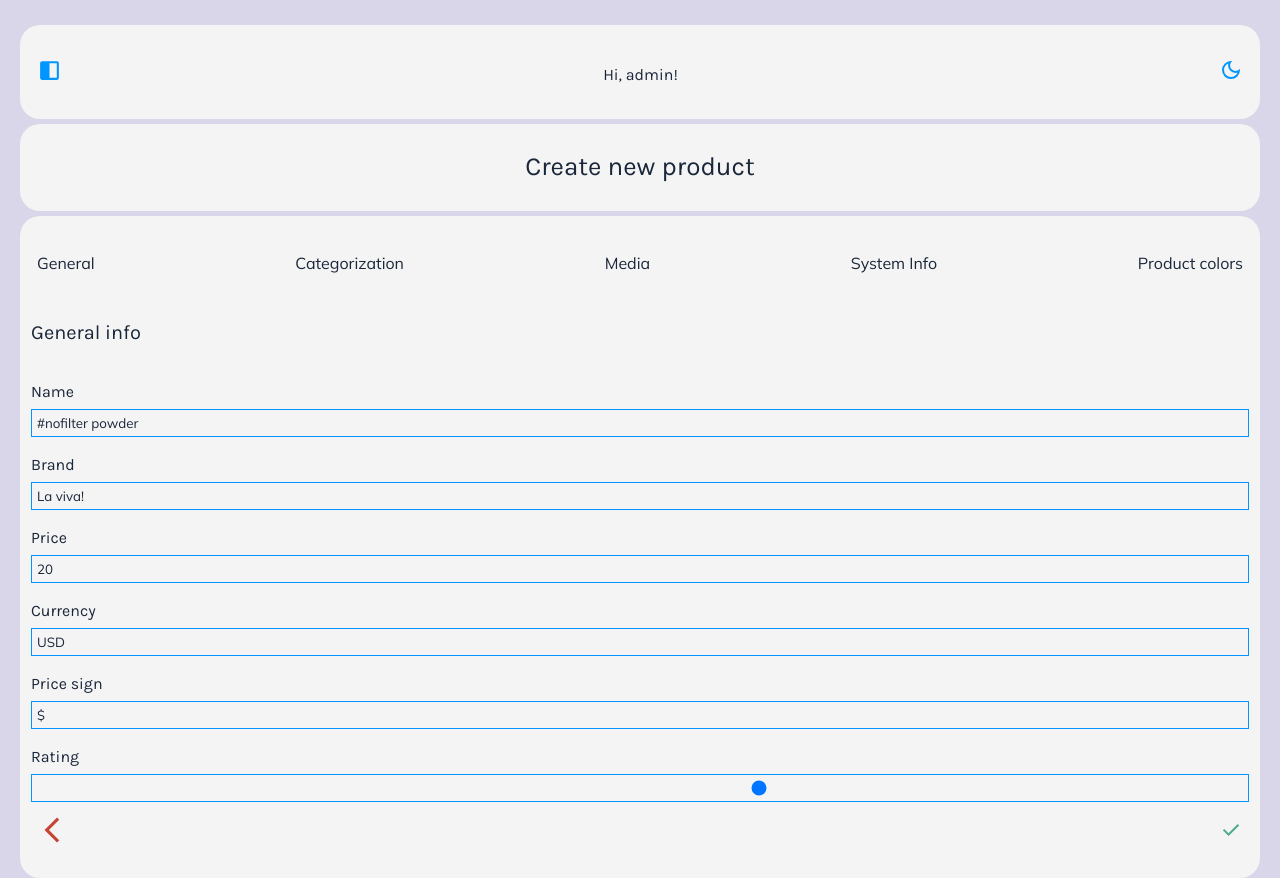
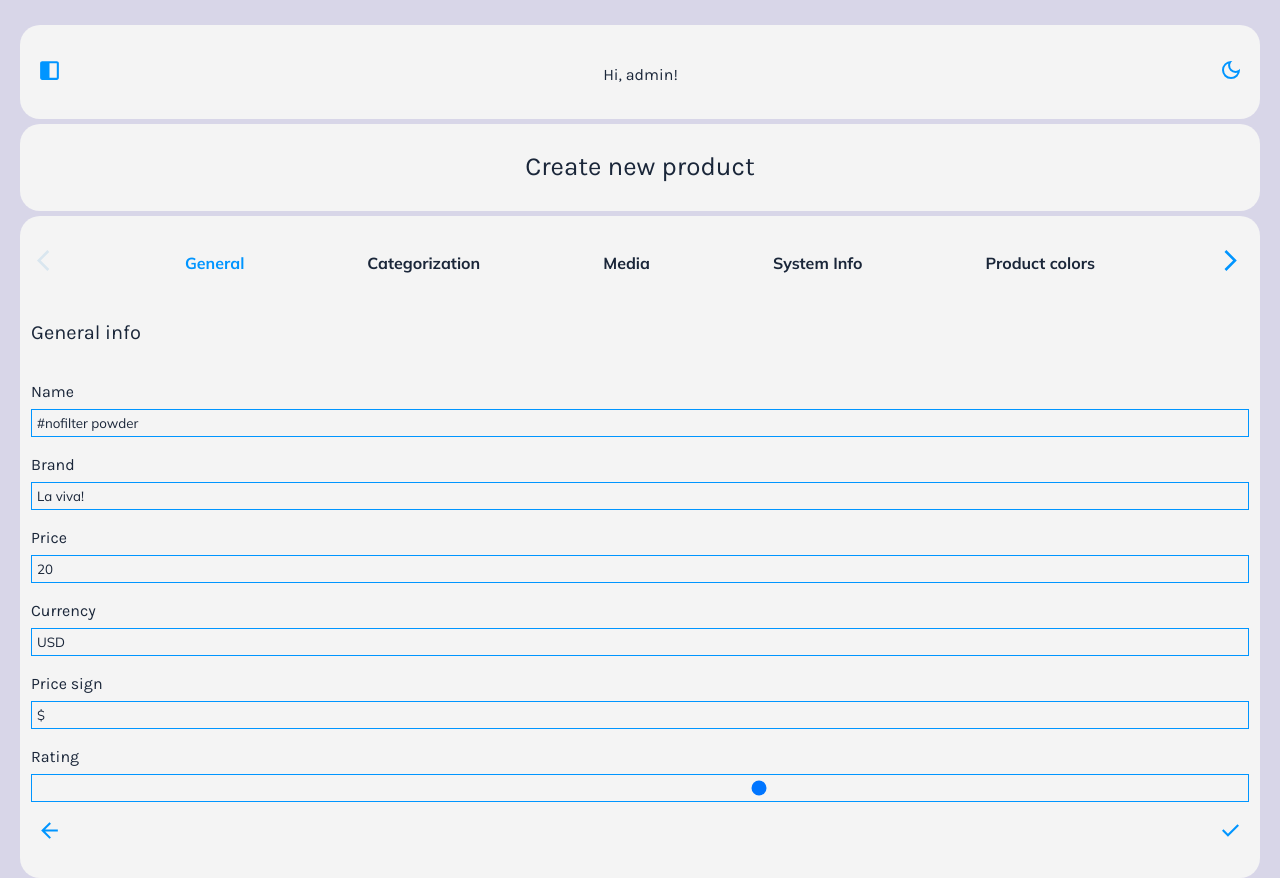
Before and after one commit to eugenia-vitinschii/Cosmetic-Shop-VueJS-PINIA, a Vue app in the folder frontend/: page /admin/add in a window 1280 px wide. Built offline with nearby package versions, Linux system fonts and the light colour scheme; data requests are answered from the project's data file.

Commit message:
refactor(AdminProductForm): implement next & prev buttons, add keep-alive and component :is

```diff
--- a/frontend/src/components/admin/AdminProductForm.vue
+++ b/frontend/src/components/admin/AdminProductForm.vue
@@ -2,12 +2,27 @@
 <div class="admin-product-form">
    <div class="admin-product-form__buttons">
       <button
+         class="admin-svg-button"
+         @click="prevTab"
+         :disabled="activeIndex === 0"
+      >
+         <svg xmlns="http://www.w3.org/2000/svg" viewBox="0 -960 960 960"><path d="M400-80 0-480l400-400 71 71-329 329 329 329-71 71Z"/></svg>
+      </button>
+      <button
          class="admin-body-text"
-         v-for="tab in tabs"
-         :key="tab.key"
-         @click="activeTab = tab.key"
+         v-for="(tab, i) in tabs"
+         :key="i"
+         :class="['tab-button', {active: activeIndex === i}]"
+         @click="activeIndex = i"
       >
-         {{ tab.label }}
+         {{ tab.label}}
+      </button>
+      <button
+         class="admin-svg-button"
+         @click="nextTab"
+         :disabled="activeIndex === tabs.length -1"
+      >
+         <svg xmlns="http://www.w3.org/2000/svg"  viewBox="0 -960 960 960"><path d="m321-80-71-71 329-329-329-329 71-71 400 400L321-80Z"/></svg>
       </button>
    </div>
    <form
@@ -15,38 +30,19 @@
       @submit.prevent="handleSubmit"
    >
       <div class="admin-product-form__tabs">
-         <GeneralTab v-model="product" v-if="activeTab === 'GeneralTab'"/>
-         <CategorizationTab v-model="product" v-if="activeTab === 'CategorizationTab'"/>
-         <MediaTab v-model="product" v-if="activeTab === 'MediaTab'"/>
-         <SystemInfoTab v-model="product" v-if="activeTab === 'SystemInfoTab'"/>
-         <ProductColorsTab v-model="product" v-if="activeTab === 'ProductColorsTab'"/>
+         <keep-alive>
+            <component
+               :is="activeTab.component"
+               v-model="product"
+            />
+         </keep-alive>
       </div>
       <div class="admin-product-form__buttons">
-         <button class="delete" @click="$router.go(-1)" type="button">
-              <svg
-                xmlns="http://www.w3.org/2000/svg"
-                height="24px"
-                viewBox="0 -960 960 960"
-                width="24px"
-                fill="#e8eaed"
-              >
-                <path
-                  d="M640-80 240-480l400-400 71 71-329 329 329 329-71 71Z"
-                />
-              </svg>
+         <button class="admin-svg-button" @click="$router.go(-1)" type="button">
+            <svg xmlns="http://www.w3.org/2000/svg" viewBox="0 -960 960 960" ><path d="m313-440 224 224-57 56-320-320 320-320 57 56-224 224h487v80H313Z"/></svg>
          </button>
-         <button class="edit" type="submit">
-              <svg
-                xmlns="http://www.w3.org/2000/svg"
-                height="24px"
-                viewBox="0 -960 960 960"
-                width="24px"
-                fill="#e8eaed"
-              >
-                <path
-                  d="M382-240 154-468l57-57 171 171 367-367 57 57-424 424Z"
-                />
-              </svg>
+         <button class="admin-svg-button" type="submit">
+            <svg xmlns="http://www.w3.org/2000/svg" viewBox="0 -960 960 960"><path d="M382-240 154-468l57-57 171 171 367-367 57 57-424 424Z"/></svg>
          </button>
       </div>
    </form>
@@ -56,28 +52,31 @@
 
 <script setup lang="ts">
 //vue
-import {ref, watch } from 'vue';
+import {computed, defineAsyncComponent, ref, watch } from 'vue';
 
 //product model
 import type { ProductData } from '@/models/product';
 
-//components
-import CategorizationTab from './tabs/CategorizationTab.vue';
-import GeneralTab from './tabs/GeneralTab.vue';
-import MediaTab from './tabs/MediaTab.vue';
-import SystemInfoTab from'./tabs/SystemInfoTab.vue';
-import ProductColorsTab from './tabs/ProductColorsTab.vue';
+
 //tab logic
-const activeTab = ref('GeneralTab')
+const activeIndex = ref(0)
+const activeTab = computed(() => tabs[activeIndex.value])
 
 const tabs = [
-   {key: 'GeneralTab', label:'General'},
-   {key: 'CategorizationTab', label:'Categorization'},
-   {key: 'MediaTab', label:'Media'},
-   {key: 'SystemInfoTab', label:'System Info'},
-   {key: 'ProductColorsTab', label:'Product colors'},
+   {key: 'GeneralTab', label:'General', component: defineAsyncComponent(() => import('./tabs/GeneralTab.vue'))},
+   {key: 'CategorizationTab', label:'Categorization', component: defineAsyncComponent(() => import('./tabs/CategorizationTab.vue'))},
+   {key: 'MediaTab', label:'Media', component: defineAsyncComponent(() => import('./tabs/MediaTab.vue'))},
+   {key: 'SystemInfoTab', label:'System Info', component: defineAsyncComponent(() => import('./tabs/SystemInfoTab.vue'))},
+   {key: 'ProductColorsTab', label:'Product colors', component: defineAsyncComponent(() => import('./tabs/ProductColorsTab.vue'))},
 ]
 
+function nextTab(){
+   if(activeIndex.value < tabs.length -1) activeIndex.value ++
+}
+
+function prevTab(){
+   if(activeIndex.value > 0) activeIndex.value --
+}
 
 //emit
 const emit = defineEmits<{
@@ -93,6 +92,7 @@ const props = defineProps<{
 //local copy
 const product = ref<Partial<ProductData>>({...props.modelValue})
 
+//sync with v-model
 watch(product, (newVal) => {
    emit('update:modelValue', newVal as ProductData)
 }, {deep: true})
```
